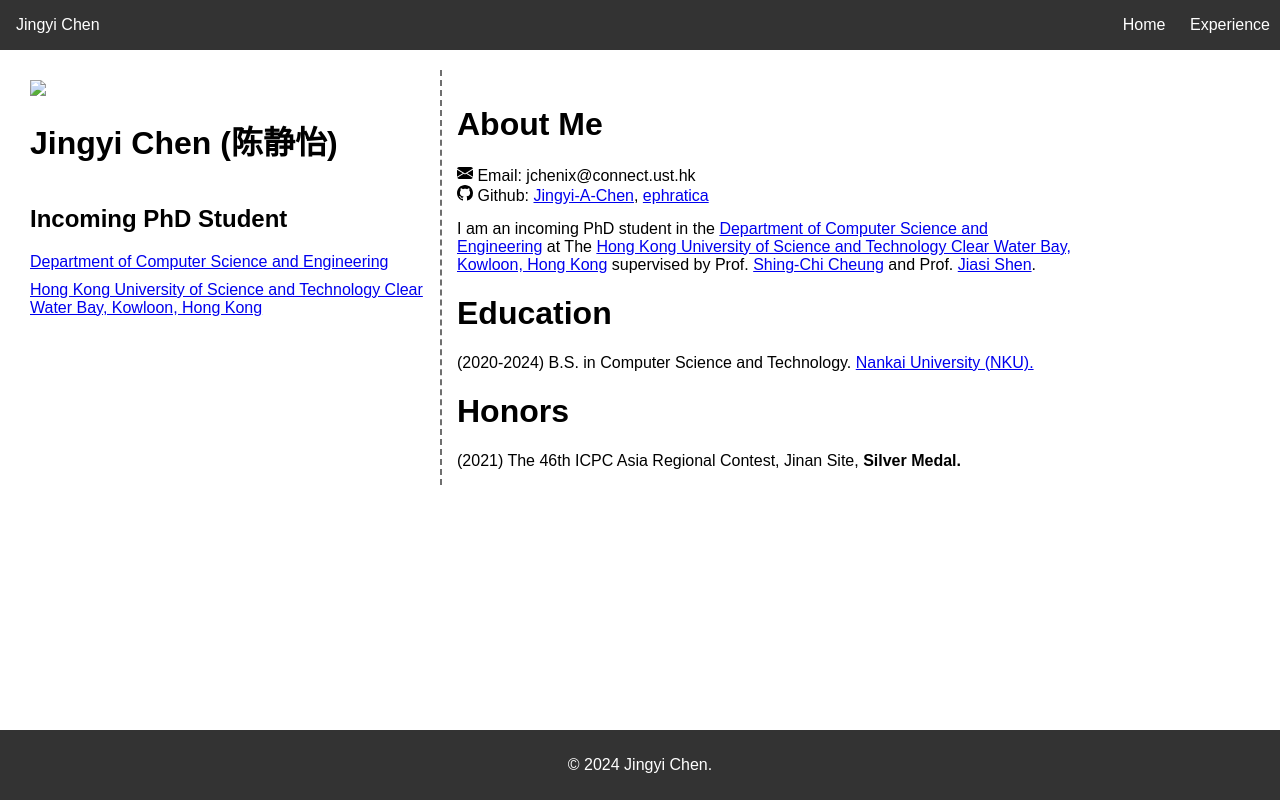
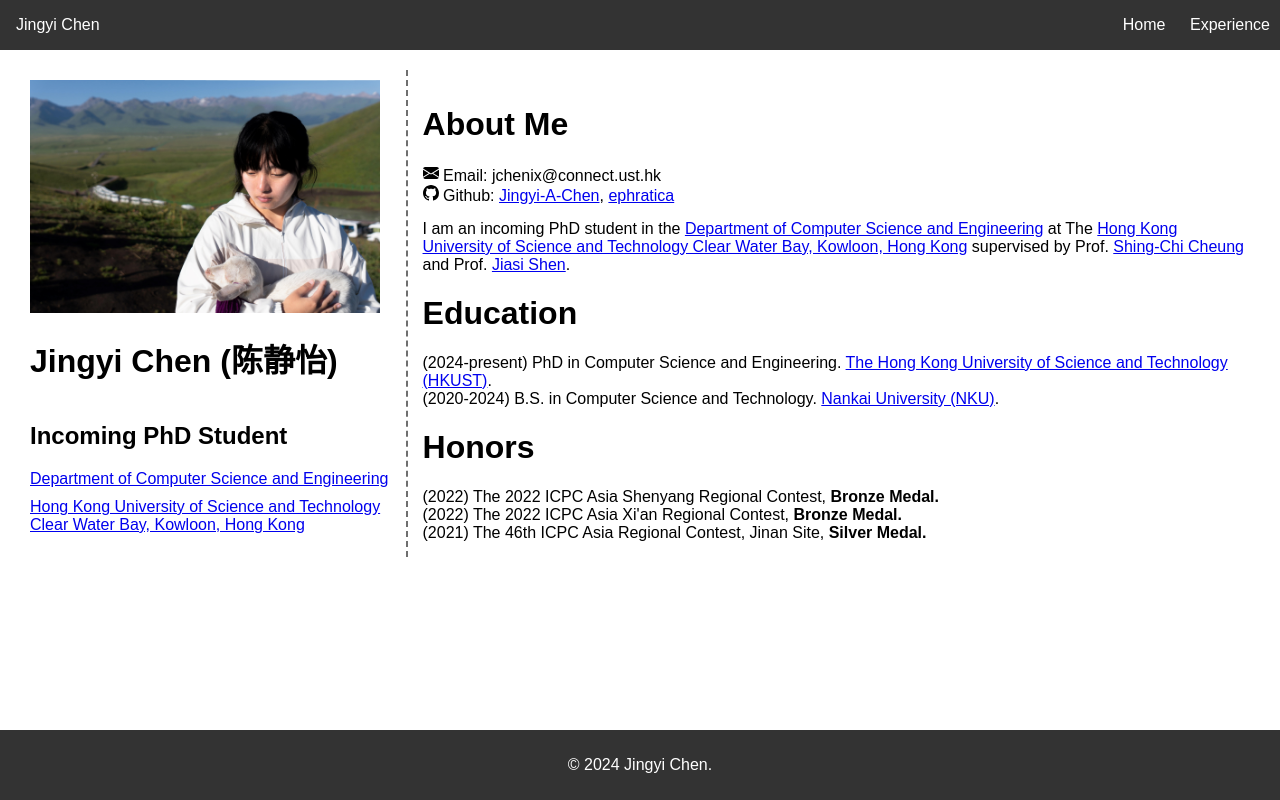
Before and after one commit to Jingyi-A-Chen/Jingyi-A-Chen.github.io, a plain HTML site: page index.html in a window 1280 px wide. Drawn offline with Linux system fonts and the light colour scheme.

Commit message:
Update index.html

```diff
--- a/index.html
+++ b/index.html
@@ -63,7 +63,7 @@
         }
 
         .contentR {
-            width: 620px;
+            width: 900px;
             display: flex;
             flex-direction: column;
             margin: 15px;
@@ -84,9 +84,9 @@
         </nav>
     </div>
     <main>
-        <div style="display: flex;">
+        <div style="display: flex;justify-content: center;">
             <div class="content">
-                <img src="./Violet_Evergarden.png" width="300">
+                <img src="./WithLamb.jpg" width="350">
                 <h1>Jingyi Chen (陈静怡)</h1>
                 <h2>Incoming PhD Student</h2>
                 <a style="margin-bottom: 10px;" href="https://cse.hkust.edu.hk/">Department of Computer Science and
@@ -130,9 +130,12 @@
                 </span>
 
                 <h1>Education</h1>
-                <span>(2020-2024) B.S. in Computer Science and Technology. <a href="https://cc.nankai.edu.cn/">Nankai University (NKU).</a></span>
+                <span>(2024-present) PhD in Computer Science and Engineering. <a href="https://hkust.edu.hk/">The Hong Kong University of Science and Technology (HKUST)</a>.</span>
+                <span>(2020-2024) B.S. in Computer Science and Technology. <a href="https://cc.nankai.edu.cn/">Nankai University (NKU)</a>.</span>
 
                 <h1>Honors</h1>
+                <span>(2022) The 2022 ICPC Asia Shenyang Regional Contest, <span style="font-weight: bold;">Bronze Medal.</span></span>
+                <span>(2022) The 2022 ICPC Asia Xi'an Regional Contest, <span style="font-weight: bold;">Bronze Medal.</span></span>
                 <span>(2021) The 46th ICPC Asia Regional Contest, Jinan Site, <span style="font-weight: bold;">Silver Medal.</span></span>
             </div>
         </div>
```
